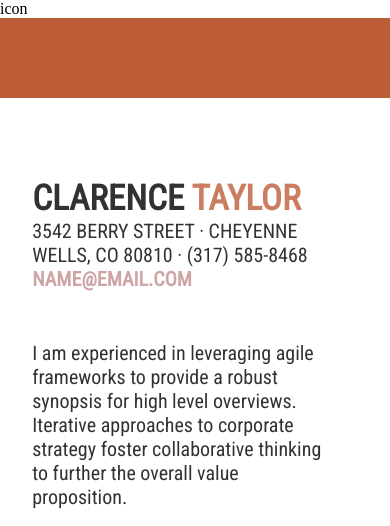
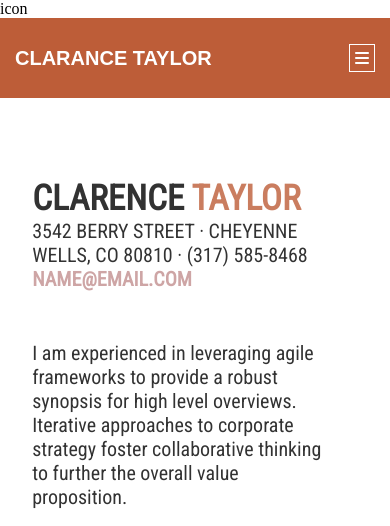
Before and after one commit to CahangirKazimzada/ClassWork, a plain HTML site: page ClassTasks/index.html in a window 390 px wide. Shown: the top 526 px of the page. Drawn offline with Linux system fonts and the light colour scheme.

Commit message:
Task updated

```diff
--- a/ClassTasks/index.html
+++ b/ClassTasks/index.html
@@ -30,6 +30,8 @@
             <li><a href="#interests">INTERESTS</a></li>
             <li><a href="#awards">AWARDS</a></li>
         </ul>
+        <h1>CLARANCE TAYLOR</h1>
+        <div class="bar-icon"><i class="fa-solid fa-bars"></i></div>
     </nav>
     <main>
         <section id="about">
--- a/ClassTasks/style.css
+++ b/ClassTasks/style.css
@@ -59,6 +59,9 @@ img{
     height: 130px;
     border-radius: 50%;
     border: 5px solid #CA7D60;
+}
+nav h1,.bar-icon{
+    display: none;
 }
 section{
     padding: 0 50px 0 50px;
@@ -216,9 +219,26 @@ section#interests{
         position: sticky;
         z-index: 1;
         margin-right: 0px;
+        position: relative;
     }
     nav ul{
         display: none;
+    }
+    nav h1,.bar-icon{
+        display: flex;
+    }
+    nav h1{
+        font-size: 20px;
+        margin-left: 0px;
+        position: absolute;
+        left: 15px;
+        opacity: 1;
+    }
+    nav .bar-icon{
+        position: absolute;
+        right: 15px;
+        border: 1px solid white;
+        padding: 5px;
     }
     main{
         display: flex;
```
